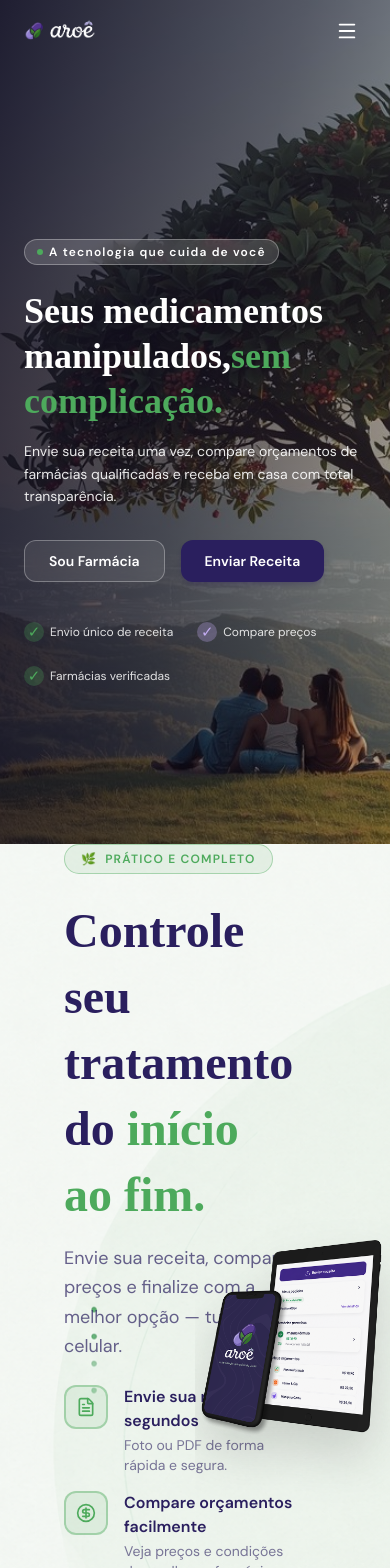
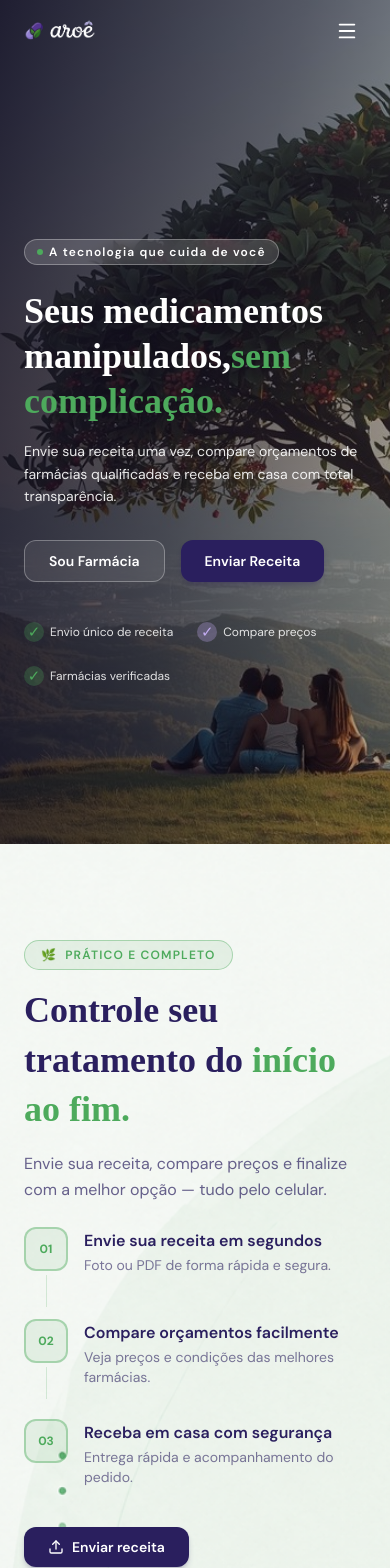
Before and after one commit to brunobdev04/aroe-app, a React (Vite) app: page / in a window 390 px wide. Shown: the top 1568 px of the page. Built offline with nearby package versions, Linux system fonts and the light colour scheme; a web font is replaced by a local one.

Commit message:
feat: adiciona responsividade no howitworks

```diff
--- a/src/pages/Landing/sections/HowItWorksSection.jsx
+++ b/src/pages/Landing/sections/HowItWorksSection.jsx
@@ -3,16 +3,19 @@ import Button from '../../../components/ui/Button'
 
 const steps = [
     {
+        number: '01',
         icon: <FileText size={20} />,
         title: "Envie sua receita em segundos",
         desc: "Foto ou PDF de forma rápida e segura.",
     },
     {
+        number: '02',
         icon: <CircleDollarSign size={20} />,
         title: "Compare orçamentos facilmente",
         desc: "Veja preços e condições das melhores farmácias.",
     },
     {
+        number: '03',
         icon: <Truck size={20} />,
         title: "Receba em casa com segurança",
         desc: "Entrega rápida e acompanhamento do pedido.",
@@ -21,7 +24,7 @@ const steps = [
 
 export default function HowItWorksSection() {
     return (
-        <section className="relative flex overflow-hidden min-h-screen">
+        <section className="relative flex flex-col lg:flex-row overflow-hidden min-h-screen">
 
             {/* bg */}
             <div
@@ -29,41 +32,46 @@ export default function HowItWorksSection() {
                 style={{ backgroundImage: `url('/bg-howItWorks.png')` }}
             />
 
-            {/* textos*/}
-            <div className="relative z-20 w-1/2 flex items-center px-16 min-h-screen">
-                <div className="flex flex-col gap-6 max-w-xl">
+            {/* text */}
+            <div className="relative z-20 w-full lg:w-1/2 flex items-center px-6 sm:px-10 lg:px-16 py-24 lg:min-h-screen">
+                <div className="flex flex-col gap-4 max-w-xl w-full">
 
-                    {/* acho q vou mudar isso */}
                     <div className="inline-flex items-center gap-2 self-start text-xs font-semibold tracking-widest px-4 py-1.5 rounded-full border border-secondary/40 bg-secondary/10 text-secondary">
                         <span>🌿</span>
                         PRÁTICO E COMPLETO
                     </div>
 
-                    {/* head e subtitle */}
                     <div>
-                        <h2 className="font-serif text-5xl font-bold text-primary leading-snug">
+                        <h2 className="font-serif text-4xl lg:text-5xl font-bold text-primary leading-snug">
                             Controle seu tratamento
                             do{" "}
                             <span className="text-secondary">início ao fim.</span>
                         </h2>
-                        <p className="mt-4 text-lg text-primary/70 leading-relaxed">
+                        <p className="mt-4 text-base lg:text-lg text-primary/70 leading-relaxed">
                             Envie sua receita, compare preços e finalize com a melhor
                             opção — tudo pelo celular.
                         </p>
                     </div>
 
                     {/* steps */}
-                    <div className="flex flex-col gap-4">
-                        {steps.map((step) => (
+                    <div className="flex flex-col gap-0">
+                        {steps.map((step, index) => (
                             <div key={step.title} className="flex items-start gap-4">
-                                {/* icon */}
-                                <div className="flex-shrink-0 w-11 h-11 rounded-xl border-2 border-secondary/40 bg-secondary/10 text-secondary flex items-center justify-center">
-                                    {step.icon}
+
+                                <div className="flex flex-col items-center flex-shrink-0">
+                                    <div className="w-11 h-11 mt-2 rounded-xl border-2 border-secondary/40 bg-secondary/10 text-secondary flex items-center justify-center font-bold text-xs">
+                                        {step.number}
+                                    </div>
+                                    {index < steps.length - 1 && (
+                                        <div className="w-px h-8 bg-secondary/20 my-1" />
+                                    )}
                                 </div>
-                                <div>
+
+                                <div className="pt-2.5 pb-6">
                                     <p className="font-semibold text-primary text-base">{step.title}</p>
                                     <p className="text-sm text-primary/60 mt-0.5">{step.desc}</p>
                                 </div>
+
                             </div>
                         ))}
                     </div>
@@ -76,8 +84,7 @@ export default function HowItWorksSection() {
                         </Button>
 
                         <Button variant='outlineDark'>
-                            <Play size={14} style={{ fill: '#2A1F5E' }} />
-                            {/* <Play size={14} className="fill-primary" /> */}
+                            <Play size={14} className="fill-current" />
                             Ver como funciona
                         </Button>
                     </div>
@@ -86,13 +93,15 @@ export default function HowItWorksSection() {
             </div>
 
             {/* mockups */}
-            <div className="relative z-20 w-1/2 flex justify-center items-center overflow-hidden">
+            <div className="relative z-20 w-full lg:w-1/2 flex justify-center items-center min-h-64 lg:min-h-screen overflow-hidden px-6 pb-16 lg:pb-0">
                 <img
                     src="/mockups.png"
-                    alt="App Aroê"
-                    className="w-full max-w-lg drop-shadow-2xl"
+                    alt="Mockup do aplicativo Aroê mostrando a tela de cotação"
+                    loading="lazy"
+                    className="w-full max-w-sm lg:max-w-2xl drop-shadow-2xl"
                 />
             </div>
+
         </section>
     )
 }
```
